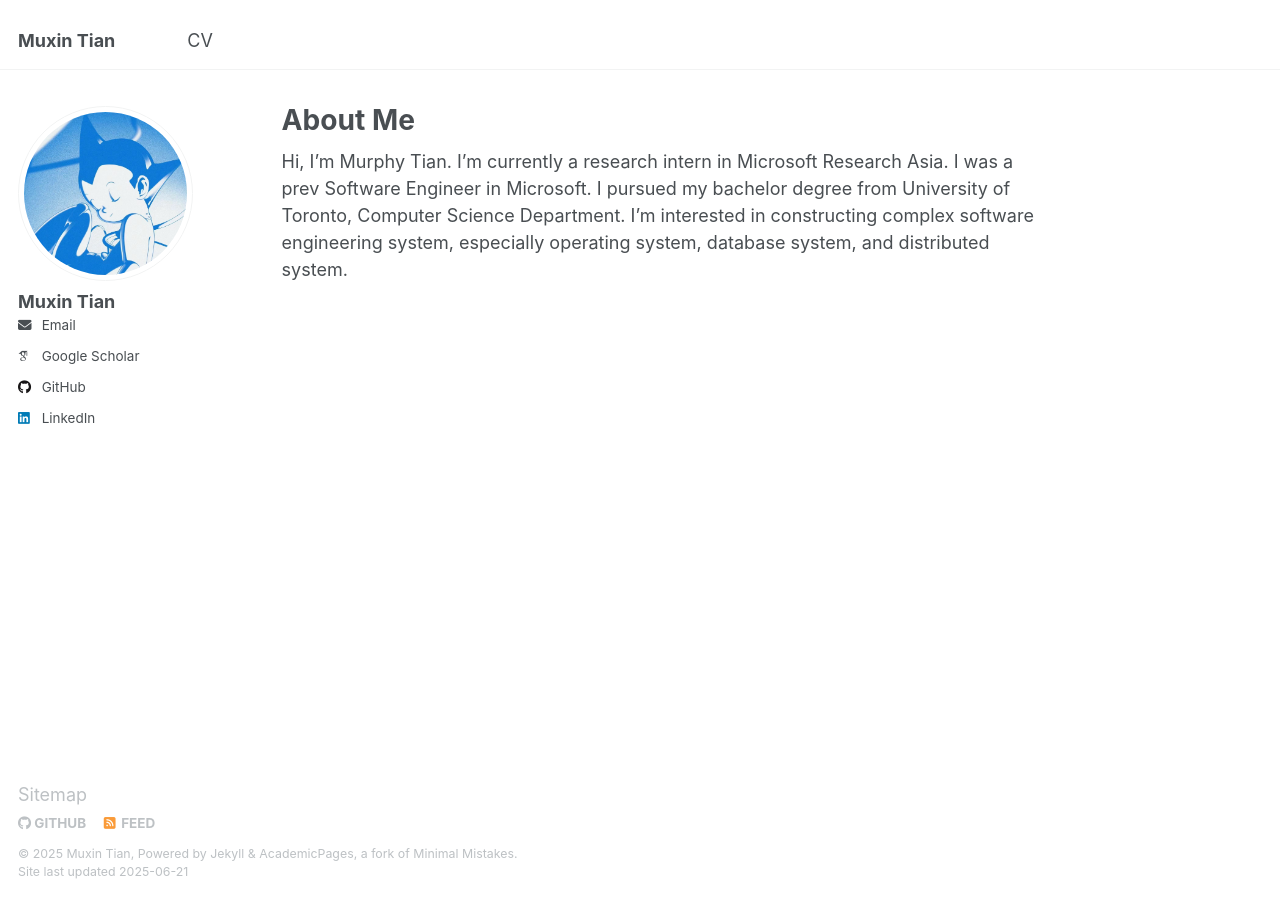
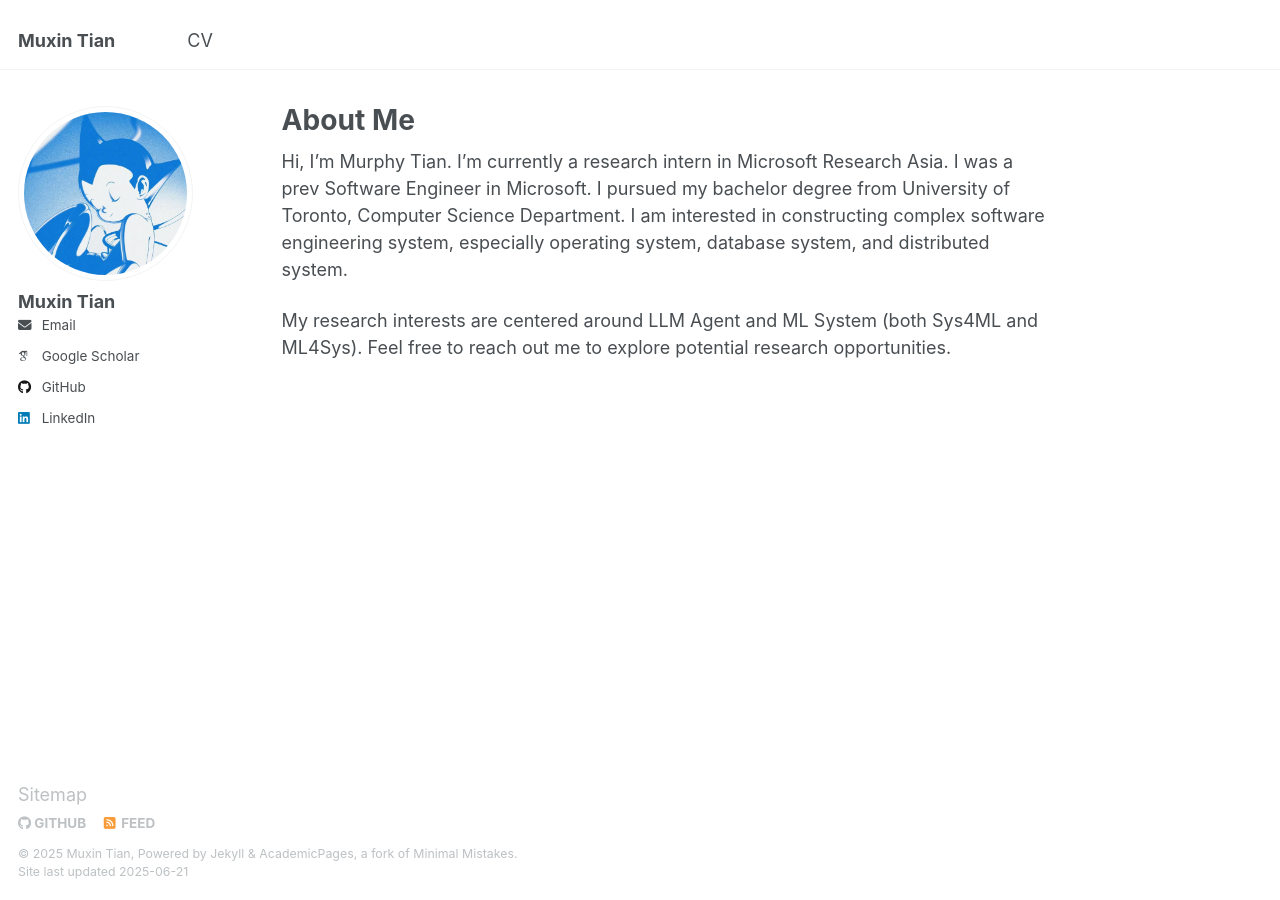
Before and after one commit to realtmxi/realtmxi.github.io, a Jekyll site: the page built from _pages/about.md, in a window 1280 px wide. Built offline with Jekyll 4.4.1, drawn with Linux system fonts in a browser that asks for light colours; some web fonts are replaced.

Commit message:
update about me

```diff
--- a/_pages/about.md
+++ b/_pages/about.md
@@ -8,4 +8,6 @@ redirect_from:
 ---
 Hi, I’m Murphy Tian.
 I’m currently a research intern in Microsoft Research Asia. I was a prev Software Engineer in Microsoft. I pursued my bachelor degree from University of Toronto, Computer Science Department.
-I'm interested in constructing complex software engineering system, especially operating system, database system, and distributed system.
+I am interested in constructing complex software engineering system, especially operating system, database system, and distributed system.
+
+My research interests are centered around LLM Agent and ML System (both Sys4ML and ML4Sys). Feel free to reach out me to explore potential research opportunities.
```
